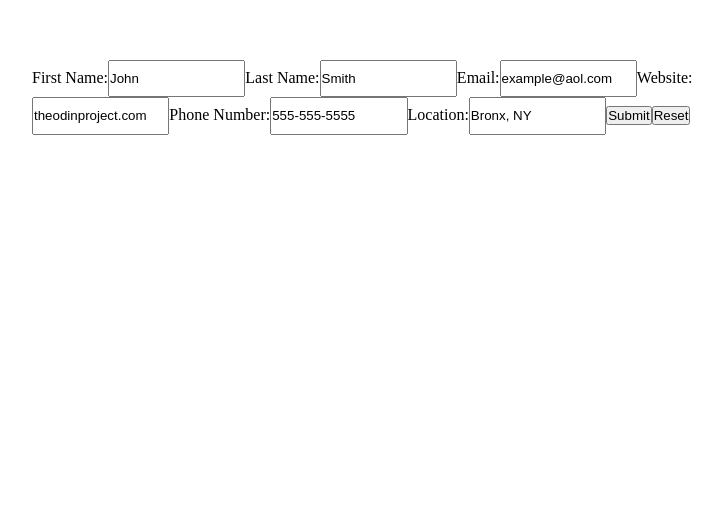
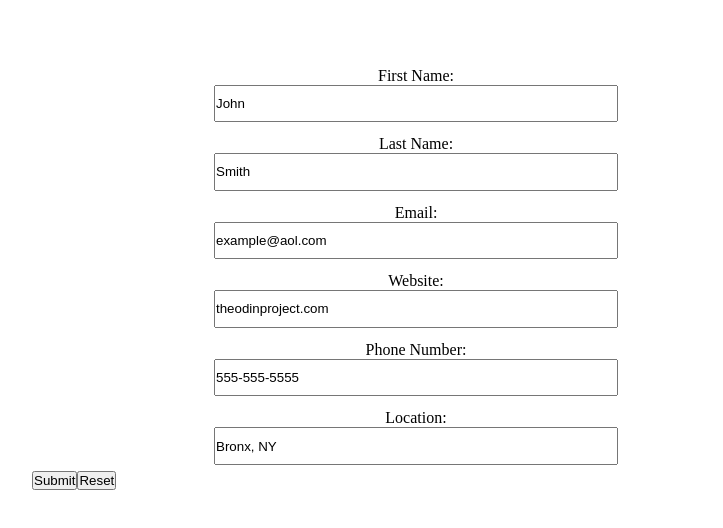
Before and after one commit to dario-cruz/resume-builder, a React (Vite) app: page / in a window 1280 px wide. Shown: the part 900-1428 px from the top of the page, without its empty margins (224-947 px from the left). Built offline with nearby package versions, Linux system fonts and the light colour scheme.

Commit message:
Adjuest jsx for form buttons. Add styling to form.

```diff
--- a/src/page_elements/form.css
+++ b/src/page_elements/form.css
@@ -1,9 +1,18 @@
 .resume-form {
-    display: inline-block;
+    display: grid;
     grid-area: center;
+    grid-template-columns: 1fr;
+    grid-template-rows: repeat(7, 1fr);
 }
 
 .form-input {
-    width: 10em;
+    width: 30em;
     height: 2.5em;
 }
+
+.resume-form > label {
+    display: flex;
+    flex-direction: column;
+    justify-content: center;
+    align-items: center;
+}
--- a/src/page_elements/form.jsx
+++ b/src/page_elements/form.jsx
@@ -78,12 +78,14 @@ export default function ResumeForm() {
                 value={location}
                 onChange={e => setLocation(e.target.value)}/>
             </label>
+            <div className="form-button-container">
                 <FormButton text={"Submit"} formId={'resume-form'} />
                 <NormalButton
                 text={'Reset'}
                 type={'reset'}
                 funcToRun={resetInputValues}
                 />
+            </div>
 
 
 
```
Lines whose indentation alone changed are shown as unchanged.
